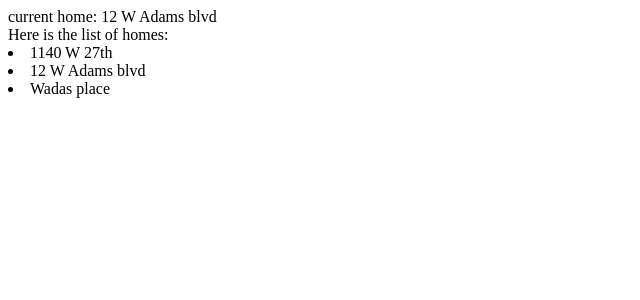
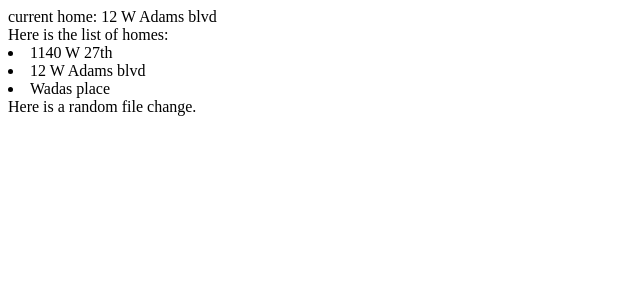
Before and after one commit to ArcaProperties/directory-arca, a React app: page / in a window 1280 px wide. Shown: the top 300 px of the page, without its empty margins (0-640 px from the left). Built offline with nearby package versions, Linux system fonts and the light colour scheme; the HTML template or start-up script is replaced by a standard one.

Commit message:
Small change test.

```diff
--- a/client/src/components/HomesList.jsx
+++ b/client/src/components/HomesList.jsx
@@ -10,6 +10,7 @@ var HomesList = ({ list, selectHome }) => {
           <Home selectHome={selectHome} home={home} />
         )
       }
+      Here is a random file change.
     </div>
   )
 }
```
